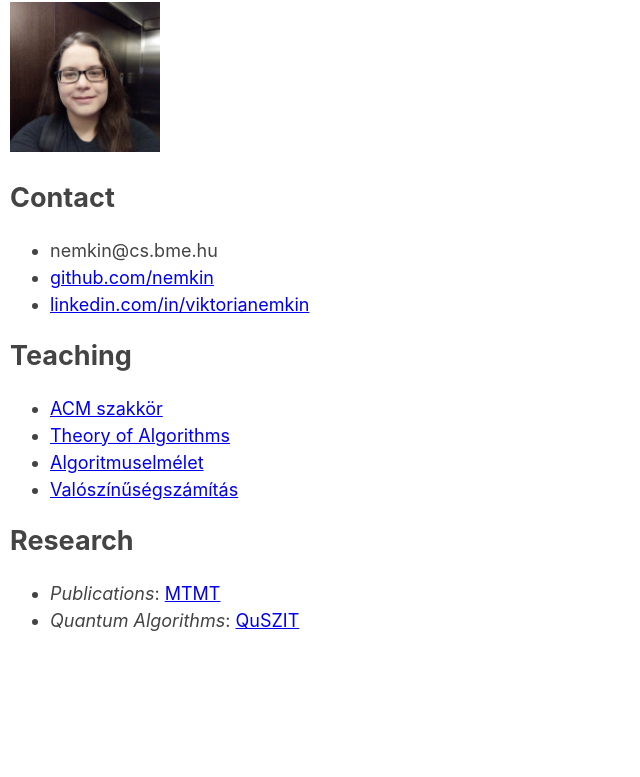
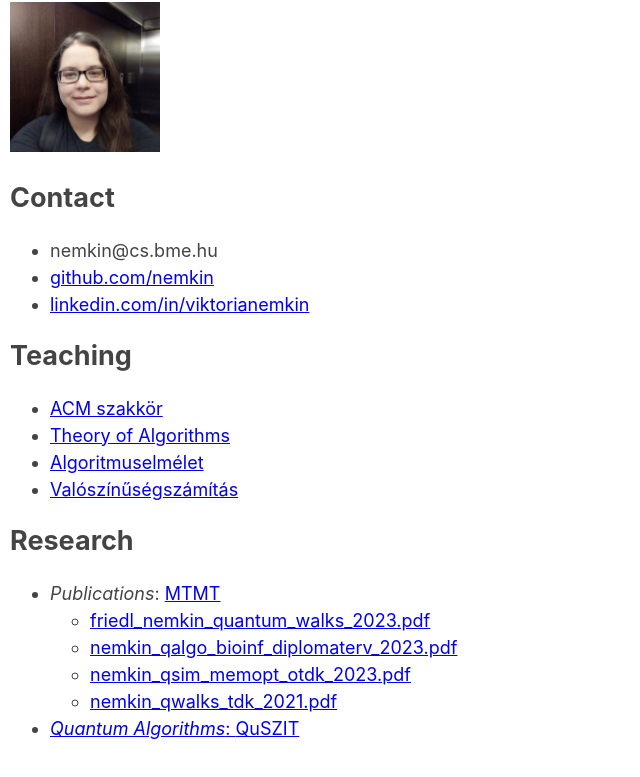
Before and after one commit to nemkin/cs-bme-hu-nemkin, a plain HTML site: page index.html in a window 1280 px wide. Shown: the part 105-882 px from the top of the page, without its empty margins (0-640 px from the left). Before the commit the page ends 800 px from the top, so only its background shows below. Drawn offline with Linux system fonts and the light colour scheme.

Commit message:
Update index.html

```diff
--- a/index.html
+++ b/index.html
@@ -35,6 +35,12 @@
     <p>
       <ul>
         <li><em>Publications</em>: <a href="https://m2.mtmt.hu/api/publication?cond=authors;eq;10087185">MTMT</a></li>
+        <ul>
+          <li><a href="https://cs.bme.hu/~nemkin/publications/friedl_nemkin_quantum_walks_2023.pdf">friedl_nemkin_quantum_walks_2023.pdf</li>
+          <li><a href="https://cs.bme.hu/~nemkin/publications/nemkin_qalgo_bioinf_diplomaterv_2023.pdf">nemkin_qalgo_bioinf_diplomaterv_2023.pdf</li>
+          <li><a href="https://cs.bme.hu/~nemkin/publications/nemkin_qsim_memopt_otdk_2023.pdf">nemkin_qsim_memopt_otdk_2023.pdf</li>
+          <li><a href="https://cs.bme.hu/~nemkin/publications/nemkin_qwalks_tdk_2021.pdf">nemkin_qwalks_tdk_2021.pdf</li>
+        </ul>
         <li><em>Quantum Algorithms</em>: <a href="http://cs.bme.hu/quantum/">QuSZIT</a></li>
       </ul>
     </p>
```
